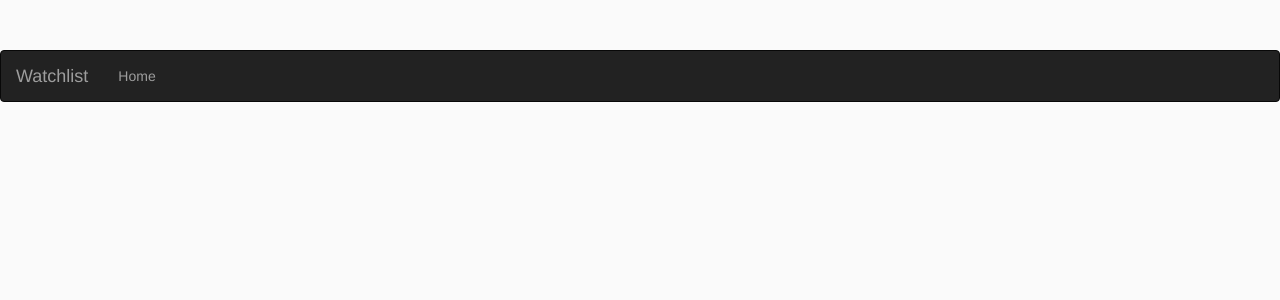
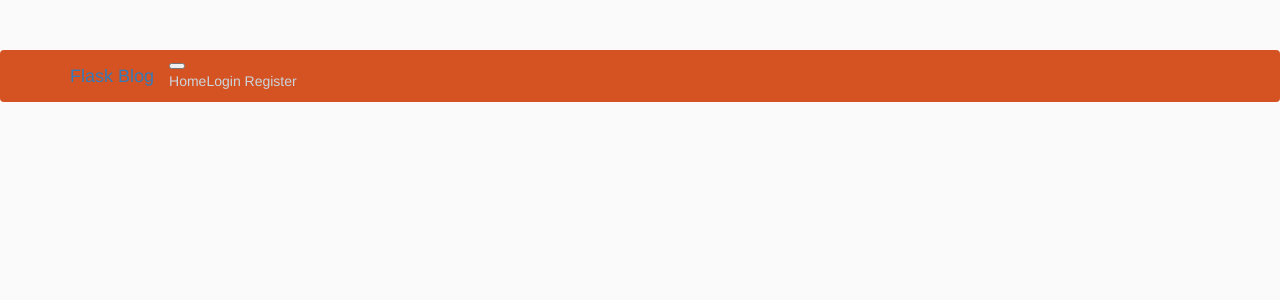
Before and after one commit to vsidera/MyBlog, a Flask app: page / in a window 1280 px wide. Shown: the top 300 px of the page. Run offline with Flask 2, Linux system fonts and the light colour scheme; some libraries are stand-ins or nearby versions.

Commit message:
create site.db

```diff
--- a/app/models.py
+++ b/app/models.py
@@ -31,11 +31,10 @@ class Post(db.Model):
         return f"Post('{self.title}', '{self.date_posted}')"
 
 class Comments(db.Model):
-    __tablename__='comments'
     id = db.Column(db.Integer, primary_key=True)
-    pitch_id = db.Column(db.Integer, db.ForeignKey('pitches.id'))
+    pitch_id = db.Column(db.Integer, db.ForeignKey('post.id'))
     comment = db.Column(db.String(), nullable=False)
-    user_id = db.Column(db.Integer, db.ForeignKey('users.id'))
+    user_id = db.Column(db.Integer, db.ForeignKey('user.id'))
 
     def __repr__(self):
         return f"Comments('{self.comment}', '{self.user_id}')"
--- a/app/routes.py
+++ b/app/routes.py
@@ -1,7 +1,7 @@
 from flask import render_template, url_for, flash, redirect
 from app import app
 from app.forms import RegistrationForm, LoginForm
-from app.models import User, Post, Comments
+from app.models import User, Post
 
 @app.route('/')
 def home():
--- a/app/templates/navbar.html
+++ b/app/templates/navbar.html
@@ -6,23 +6,31 @@
     <link rel="stylesheet" type="text/css" href="{{ url_for('static', filename='main.css') }}">
   </head>
   <body>
-    <div class="navbar navbar-inverse" role="navigation">
-        <div class="container-fluid">
-            <div class="navbar-header">
-                <button type="button" class="navbar-toggle" data-toggle="collapse" data-target=".navbar-collapse">
-                  <span class="sr-only">Toggle navigation</span>
-                  <span class="icon-bar"></span>
-                  <span class="icon-bar"></span>
-                  <span class="icon-bar"></span>
-                </button>
-                <a class="navbar-brand" href="/"> Watchlist </a>
+    <header class="site-header">
+      <nav class="navbar navbar-expand-md navbar-dark bg-steel fixed-top">
+        <div class="container">
+          <a class="navbar-brand mr-4" href="/">Flask Blog</a>
+          <button class="navbar-toggler" type="button" data-toggle="collapse" data-target="#navbarToggle" aria-controls="navbarToggle" aria-expanded="false" aria-label="Toggle navigation">
+            <span class="navbar-toggler-icon"></span>
+          </button>
+          <div class="collapse navbar-collapse" id="navbarToggle">
+            <div class="navbar-nav mr-auto">
+              <a class="nav-item nav-link" href="{{ url_for('home') }}">Home</a>
+
             </div>
-            <div class="navbar-collapse collapse">
-                <ul class="nav navbar-nav">
-                    <li><a href="/">Home</a></li>
+            <!-- Navbar Right Side -->
+            <div class="navbar-nav">
+              {% if current_user.is_authenticated %}
+                <a class="nav-item nav-link" href="{{ url_for('account') }}">Account</a>
+                <a class="nav-item nav-link" href="{{ url_for('logout') }}">Logout</a>
+              {% else %}
+                <a class="nav-item nav-link" href="{{ url_for('login') }}">Login</a>
+                <a class="nav-item nav-link" href="{{ url_for('register') }}">Register</a>
+              {% endif %}
             </div>
-
+          </div>
         </div>
-    </div>
+      </nav>
+    </header>
   </body>
 </html>
```
Also changed, not shown: app/site.db.
